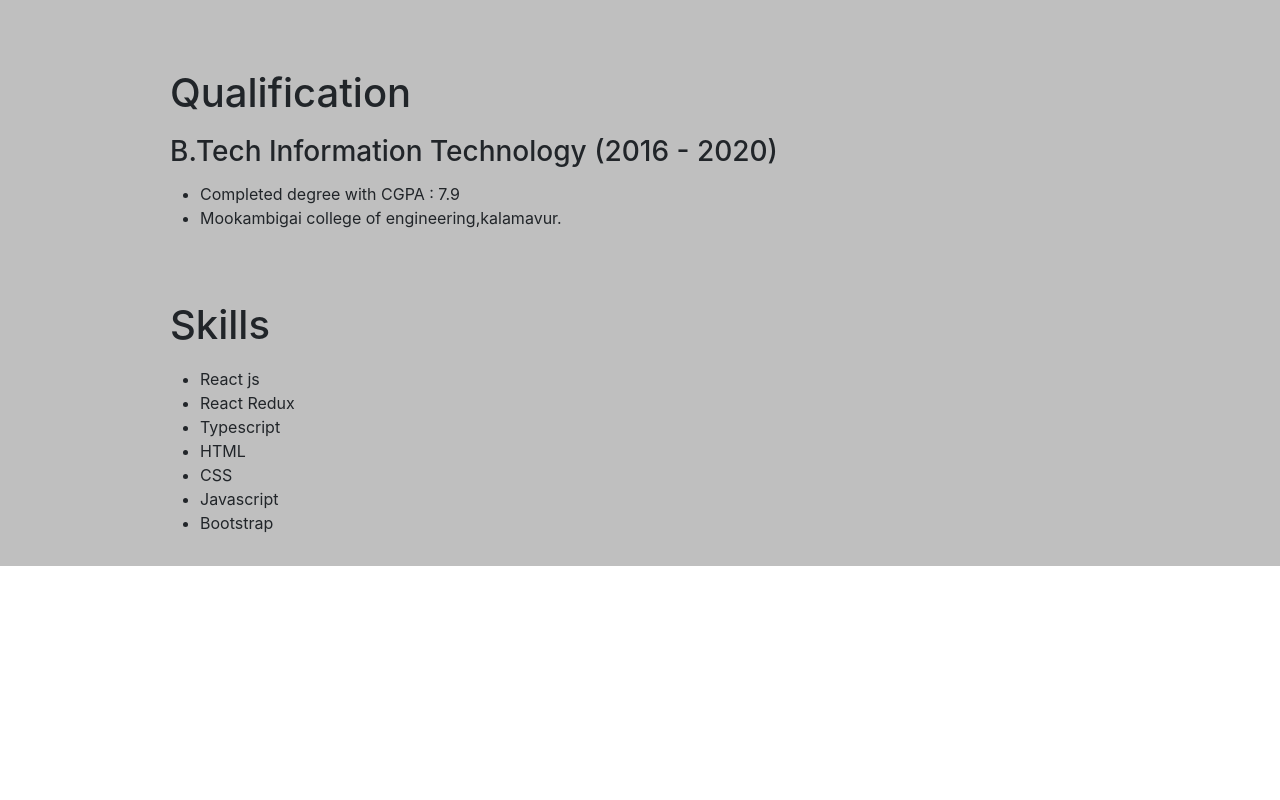
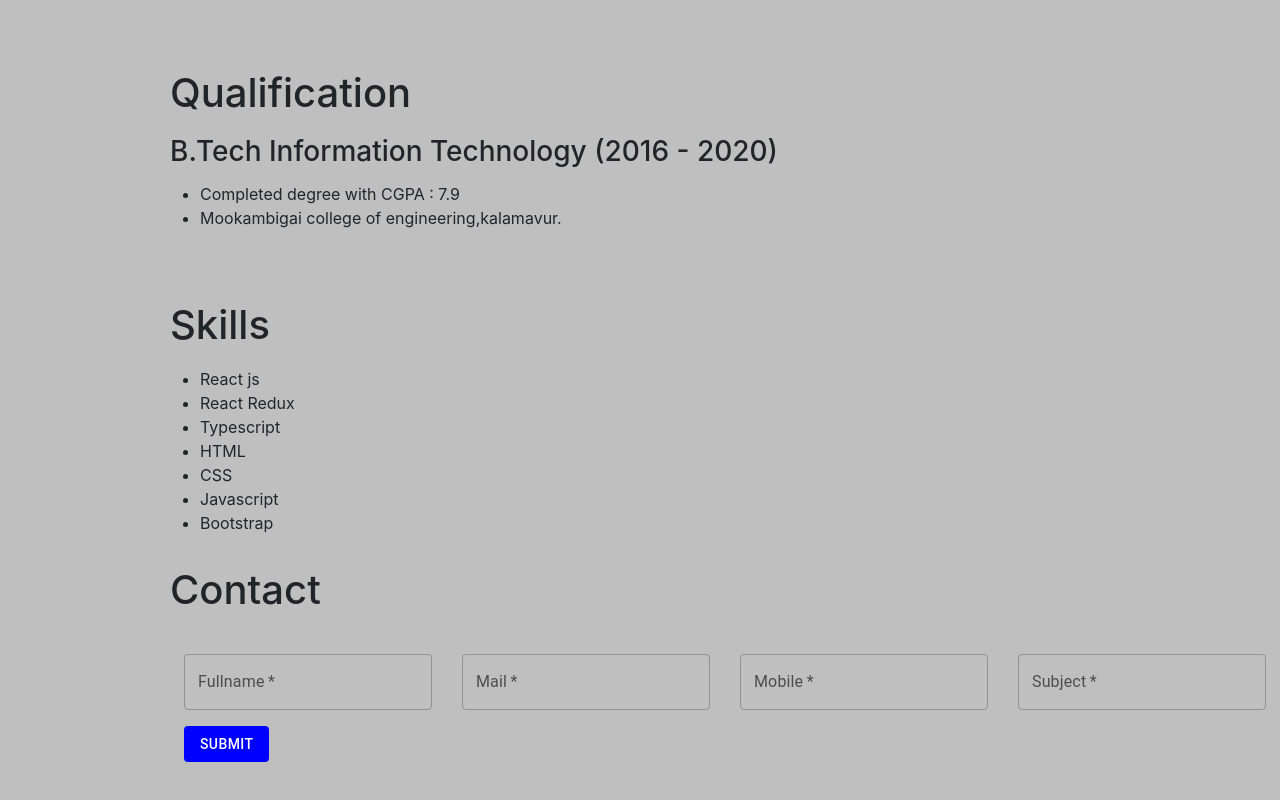
Before and after one commit to arunkumar-marimuthu/portfolio, a React (Create React App) app: page / in a window 1280 px wide. Shown: the part 1701-2501 px from the top of the page. Before the commit the page ends 2267 px from the top, so only its background shows below. Built offline with nearby package versions, Linux system fonts and the light colour scheme.

Commit message:
add contact

```diff
--- a/src/App.js
+++ b/src/App.js
@@ -1,12 +1,104 @@
 import './App.css';
-import { Grid } from '@mui/material';
+import { Button, Grid, TextField } from '@mui/material';
 import profilepicture from './images/profilepicture.jpeg.jpg';
 import { Appbar } from './components/Appbar';
+import { useState } from 'react';
 
 
+// initialFields
+const initialFieldValues= {
+  fullname: "",
+  mail: '',
+  mobile: '',
+  subject: '',
+
+}
+
+function App() {
+
+  const errorMsg = {
+    fullname: "",
+    mail: "",
+    mobile: "",
+    subject: "",
+
+  };
+
+  const [values,setValues] = useState(initialFieldValues);
+  const [errors, setErrors] = useState(errorMsg);
+  const [message, setMessage] = useState('');
+
+    // handle Input change
+    const handleInputChange = (e) => {
+      const name = e.target.name;
+      const value = e.target.value;
+      if (name === "mobile") {
+        let fixedMobile = value.slice(0, 10);
+        setValues({ ...values, mobile: fixedMobile });
+      }
+      else {
+        setValues({ ...values, [name]: value });
+      }
+    }
+
+     // Email validation
+  const emailHandler = (e) => {
+
+    const validEmail = /^\w+([\.-]?\w+)*@\w+([\.-]?\w+)*(\.\w{2,3})+$/;
+    if (validEmail.test(values.mail)) {
+      setErrors({ ...errors, mail: "" })
+    } else if (values.mail !== '' && values.mail !== null) {
+      setErrors({ ...errors, mail: "Only Email format" })
+    }
+  };
+
+  const emailHider = () => {
+    setErrors({ ...errors, mail: "" })
+  }
 
 
-function App() {
+     // validate scheme
+  const validateDetails = () => {
+    const temp = errorMsg;
+    temp.fullname = values.fullname ? '' : 'Fullname is required';
+    temp.mail = values.mail ? '' : 'Mail Id is required';
+    temp.mobile = values.mobile ? '' : 'Mobile is required';
+    temp.subject = values.subject ? '' : 'Subject is required';
+
+    setErrors({ ...temp });
+    return Object.values(temp).every((x) => x === '');
+  };
+
+  // for username validation
+  const userNameHandler = () => {
+
+    const validUserName = /^[A-Za-z ]+$/;
+
+    if (validUserName.test(values.fullname)) {
+      setErrors({ ...errors, fullname: "" })
+    } else if (values.fullname !== '' && values.fullname !== null) {
+      setErrors({ ...errors, fullname: "Only aphabets" })
+    }
+  };
+
+  const userNameHider = () => {
+    setErrors({ ...errors, fullname: "" })
+  }
+
+  const setMsg = ()=>{
+    setMessage('');
+    setValues(initialFieldValues);
+  }
+  const formSubmit =()=>{
+    if(!validateDetails()){
+      return
+    }
+
+    setMessage('Your Contact is submitted !')
+
+    setTimeout(setMsg,4000);
+
+  }
   return (
 
     <>
@@ -118,6 +210,80 @@ function App() {
           </Grid>
 
         </Grid>
+
+
+        <h1  style={{ paddingBottom: "40px",paddingLeft:"170px",backgroundColor: "#bfbfbf"  }}>Contact</h1>
+
+        <Grid lg={12} item container spacing={2} style={{ backgroundColor: "#bfbfbf",paddingBottom:'100px' }}>
+
+
+         <form id='contact'>
+         <Grid container spacing={2} sx={{ mt: -1, mb: 1,paddingLeft:"200px" }}>
+          <Grid item xs={12} sm={12} md={6} lg={3}>
+            <TextField
+              variant="outlined"
+              label="Fullname"
+              name="fullname"
+              value={values.fullname}
+              onBlur={userNameHandler}
+              onFocus={userNameHider}
+              onChange={handleInputChange}
+              {...(errors.fullname !== '' && { error: true, helperText: errors.fullname })}
+              required
+            />
+          </Grid>
+
+          <Grid item xs={12} sm={12} md={6} lg={3}>
+            <TextField
+              variant="outlined"
+              label="Mail"
+              name="mail"
+              type={"email"}
+              value={values.mail}
+              onBlur={emailHandler}
+              onFocus={emailHider}
+              onChange={handleInputChange}
+              {...(errors.mail !== '' && { error: true, helperText: errors.mail })}
+              required
+            />
+          </Grid>
+
+          <Grid item xs={12} sm={12} md={6} lg={3}>
+            <TextField
+              variant="outlined"
+              label="Mobile"
+              name="mobile"
+              type="number"
+              value={values.mobile}
+              onChange={handleInputChange}
+              {...(errors.mobile !== '' && { error: true, helperText: errors.mobile })}
+              required
+            />
+          </Grid>
+
+          <Grid item xs={12} sm={12} md={6} lg={3}>
+            <TextField
+              variant="outlined"
+              label="Subject"
+              name="subject"
+              value={values.subject}
+              onChange={handleInputChange}
+              {...(errors.subject !== '' && { error: true, helperText: errors.subject })}
+              required
+            />
+          </Grid>
+          <Grid item xs={3}>
+          <Button variant='success' sx={{backgroundColor:'blue',color:'white'}} onClick={formSubmit}>Submit</Button>
+          </Grid>
+
+          {message?(
+        <h6 style={{ paddingTop: "25px",paddingLeft:"170px",backgroundColor: "#bfbfbf",color:'green'  }}>{message}</h6>
+       ):('')}
+
+          </Grid>
+         </form>
+
+        </Grid>
       </section>
 
 
--- a/src/components/Appbar.js
+++ b/src/components/Appbar.js
@@ -55,6 +55,13 @@ export const Appbar = () => {
     }
   }
 
+  const contact =()=>{
+    const element = document.getElementById('contact');
+    if (element) {
+
+      element.scrollIntoView({ behavior: 'smooth' });
+    }
+  }
   return (
 
     <Navbar fixed="top" collapseOnSelect expand="lg" bg="dark" variant="dark">
@@ -72,7 +79,7 @@ export const Appbar = () => {
           </Nav>
           <Nav >
             <Nav.Link   onClick={skills}>Skills</Nav.Link>
-            <Nav.Link  >Contact</Nav.Link>
+            <Nav.Link onClick={contact} >Contact</Nav.Link>
 
           </Nav>
         </Navbar.Collapse>
```
